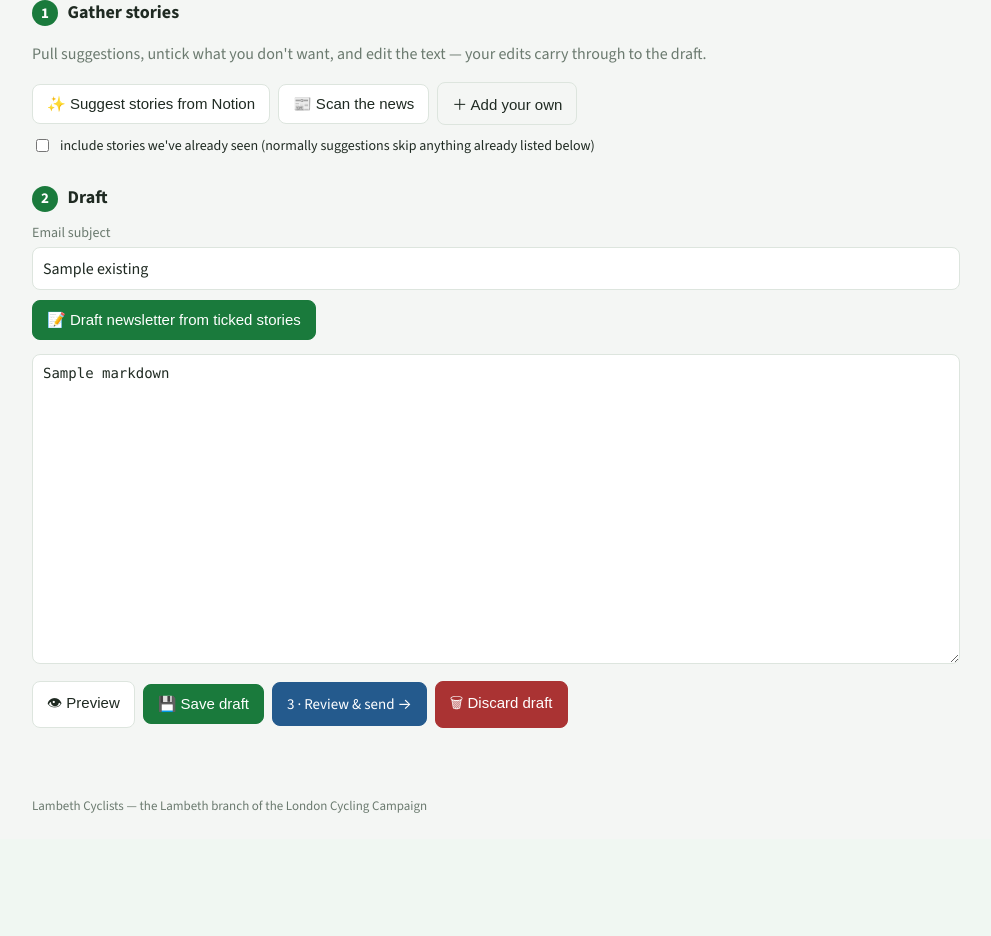
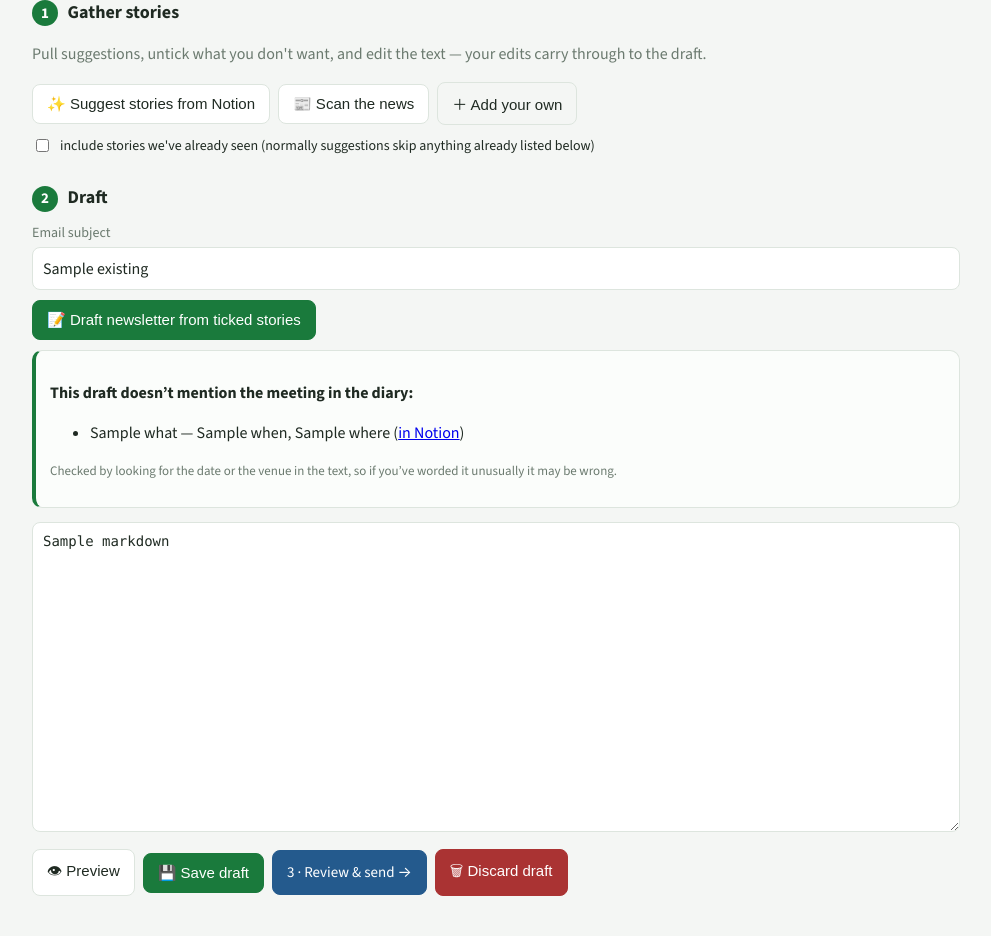
Before and after one commit to icarusfall/lambeth-cyclists, a FastAPI app: template portal/app/templates/newsletter.html in a window 1280 px wide. Shown: the part 288-1224 px from the top of the page, without its empty margins (144-1135 px from the left). Before the commit the page ends 1101 px from the top, so only its background shows below. Run offline with FastAPI, Linux system fonts and the light colour scheme; the template is opened without the code that fills it: most values are stand-ins (such as "Sample title", 1, 10 or a date in 2020); some libraries are stand-ins or nearby versions.

Commit message:
Tell the newsletter editor about a meeting the draft leaves out
The draft step is handed the diary, but only when somebody presses it. A
draft pasted in, or written before the meeting went into Notion, never
hears about it. The builder now checks the draft's own text against
upcoming meetings when it opens and on every save, and names any meeting
in the next two months whose date or venue does not appear.

Loose on purpose: nagging about a meeting the draft already covers is
worse than missing one worded oddly.

Co-Authored-By: Claude Opus 5 <noreply@anthropic.com>

```diff
--- a/portal/app/routes/newsletter.py
+++ b/portal/app/routes/newsletter.py
@@ -1,5 +1,6 @@
 import logging
-from datetime import date, datetime, timezone
+import re
+from datetime import date, datetime, timedelta, timezone
 
 from fastapi import APIRouter, Depends, Form, Request
 from fastapi.responses import RedirectResponse, Response
@@ -99,6 +100,64 @@ def _ago(iso: str | None) -> str:
     return f"{days} day{'s' if days != 1 else ''} ago"
 
 
+_MONTHS = (
+    "january", "february", "march", "april", "may", "june", "july",
+    "august", "september", "october", "november", "december",
+)
+
+
+def _mentions_date(text: str, when: date) -> bool:
+    """Whether text names this date the ways people write one: 23 September,
+    23rd Sept, September 23, Wednesday 23rd, 23/9."""
+    mon = _MONTHS[when.month - 1][:3] + "[a-z]*"
+    day = f"{when.day}(?:st|nd|rd|th)?"
+    patterns = (
+        rf"\b{day}\s+(?:of\s+)?{mon}\b",
+        rf"\b{mon}\s+{day}\b",
+        rf"\b{when.day}/0?{when.month}\b",
+        rf"\b{when.strftime('%A')}\s+{day}\b",
+    )
+    return any(re.search(p, text, re.IGNORECASE) for p in patterns)
+
+
+def _meetings_not_mentioned(markdown_body: str) -> list[dict]:
+    """Upcoming meetings this draft says nothing about.
+
+    The draft step is handed the diary, but only at the moment somebody
+    presses it: a draft pasted in, or written before the meeting went into
+    Notion, never hears about it. So the builder checks the text itself. A
+    meeting counts as mentioned if its date or its venue appears anywhere —
+    loose on purpose, because nagging about a meeting the draft already
+    covers is worse than missing one worded oddly. Only the next two months:
+    next year's AGM is not this newsletter's business.
+    """
+    horizon = date.today() + timedelta(days=60)
+    text = markdown_body or ""
+    out = []
+    for m in notion.upcoming_meetings():
+        props = m.get("props", {})
+        try:
+            when = date.fromisoformat(str(props.get("Meeting Date", ""))[:10])
+        except ValueError:
+            continue
+        if when > horizon:
+            continue
+        where = props.get("Location", "")
+        venue = where.split(",")[0].strip()
+        if _mentions_date(text, when) or (venue and venue.lower() in text.lower()):
+            continue
+        kind = (props.get("Meeting Type") or "meeting").replace("_", " ")
+        out.append(
+            {
+                "when": f"{when.strftime('%A')} {when.day} {when.strftime('%B')}",
+                "where": where,
+                "what": kind if "meeting" in kind else f"{kind} meeting",
+                "url": m.get("url"),
+            }
+        )
+    return out
+
+
 @router.get("/newsletter")
 async def builder(
     request: Request,
@@ -135,6 +194,14 @@ async def builder(
             logger.exception("Failed to load newsletter %s", id)
             existing = {"error": str(e)}
 
+    # Never fatal: a diary that will not load costs the nudge, not the page.
+    missing_meetings = []
+    if existing and not existing.get("error"):
+        try:
+            missing_meetings = _meetings_not_mentioned(existing["markdown"])
+        except Exception:
+            logger.exception("Checking the draft against the diary failed")
+
     return templates.TemplateResponse(
         request,
         "newsletter.html",
@@ -145,6 +212,7 @@ async def builder(
             "opened_automatically": opened_automatically,
             "other_drafts": other_drafts,
             "saved_ago": _ago(existing.get("saved_at")) if existing else "",
+            "missing_meetings": missing_meetings,
             "group_email": get_settings().group_email,
         },
     )
@@ -330,6 +398,14 @@ async def save(
         logger.exception("Save draft failed")
         return draft(error=f"Saving to Notion failed: {e}")
 
+    # Checked again on every save, so a meeting put in Notion while the draft
+    # is open still gets noticed.
+    missing_meetings = []
+    try:
+        missing_meetings = _meetings_not_mentioned(markdown_body)
+    except Exception:
+        logger.exception("Checking the draft against the diary failed")
+
     logger.info("%s saved newsletter draft %s", user, saved_id)
     response = templates.TemplateResponse(
         request,
@@ -339,6 +415,7 @@ async def save(
             "subject": subject,
             "page_id": saved_id,
             "base_version": saved["version"],
+            "missing_meetings": missing_meetings,
             "saved": True,
         },
     )
--- a/portal/app/templates/partials/_draft.html
+++ b/portal/app/templates/partials/_draft.html
@@ -19,6 +19,17 @@
 <p class="flash err">{{ error }} Your text is still in the box below.</p>
 {% elif saved %}
 <p class="flash ok">Draft saved. Anyone who logs in can open it from Newsletter and carry on.</p>
+{% endif %}
+{% if missing_meetings %}
+<div class="card standout">
+  <p><strong>This draft doesn&rsquo;t mention {{ 'the meeting' if missing_meetings|length == 1 else 'these meetings' }} in the diary:</strong></p>
+  <ul>
+    {% for m in missing_meetings %}
+    <li>{{ m.what|capitalize }} &mdash; {{ m.when }}{% if m.where %}, {{ m.where }}{% endif %}{% if m.url %} (<a href="{{ m.url }}" target="_blank">in Notion</a>){% endif %}</li>
+    {% endfor %}
+  </ul>
+  <p class="muted small">Checked by looking for the date or the venue in the text, so if you&rsquo;ve worded it unusually it may be wrong.</p>
+</div>
 {% endif %}
 <input type="hidden" name="page_id" value="{{ page_id }}">
 <input type="hidden" name="base_version" value="{{ base_version or '' }}">
```
